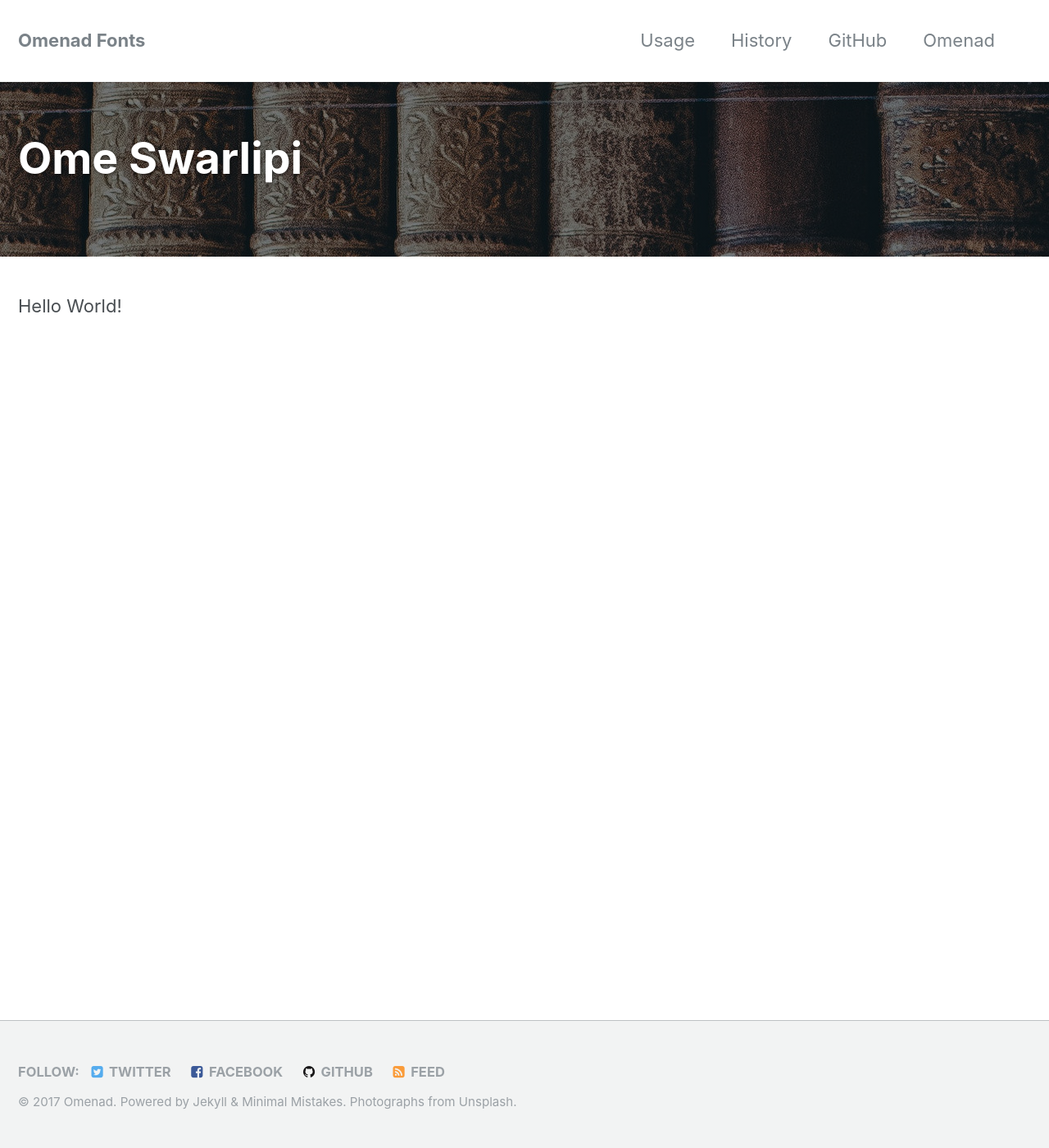
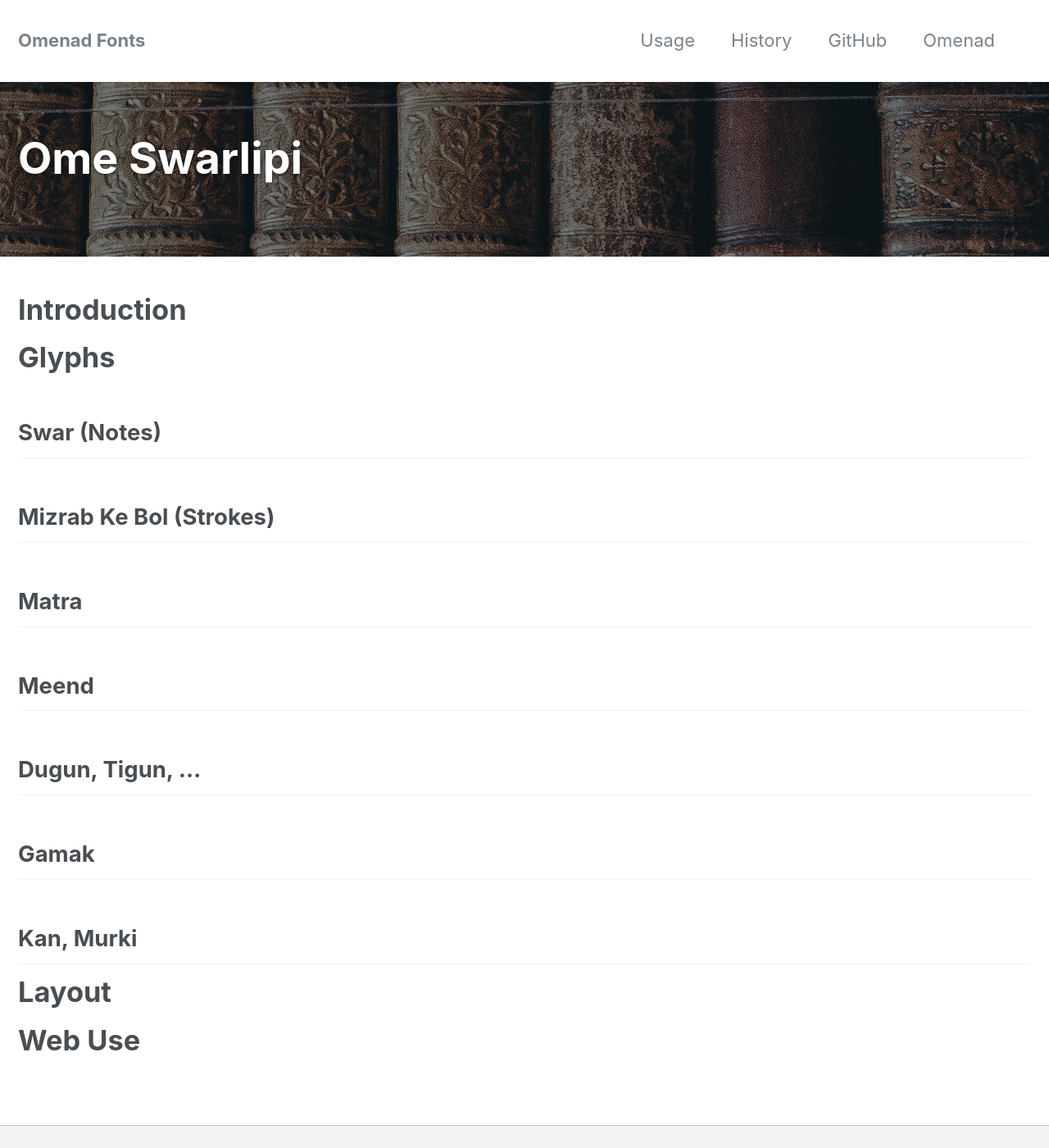
Before and after one commit to omenad/fonts, a Jekyll site: the page built from docs/_pages/ome-swarlipi.md, in a window 1280 px wide and 1400 px high. Shown: the whole window at 82% size. Built offline with Jekyll 4.4.1, drawn with Linux system fonts in a browser that asks for light colours; a style sheet for code colours, icons or effects is not loaded.

Commit message:
Add documentation outline

```diff
--- a/docs/_pages/ome-swarlipi.md
+++ b/docs/_pages/ome-swarlipi.md
@@ -8,4 +8,24 @@ header:
     overlay_image: /assets/images/ome-swarlipi-header.jpg
 ---
 
-Hello World!
+# Introduction
+
+# Glyphs
+
+## Swar (Notes)
+
+## Mizrab Ke Bol (Strokes)
+
+## Matra
+
+## Meend
+
+## Dugun, Tigun, ...
+
+## Gamak
+
+## Kan, Murki
+
+# Layout
+
+# Web Use
```
Also changed, not shown: docs/_pages/omenad-meend-english.md (+21 -1 lines), docs/_pages/omenad-meend-hindi.md (+21 -1 lines).
